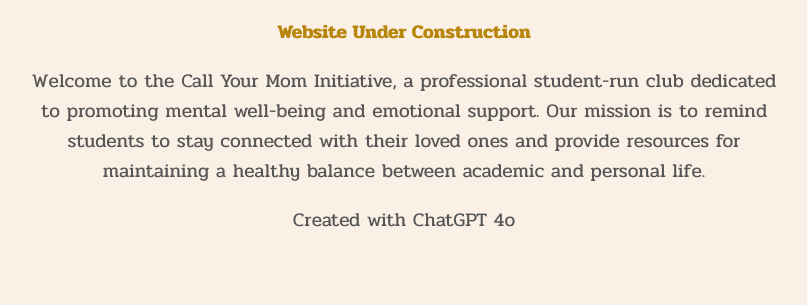
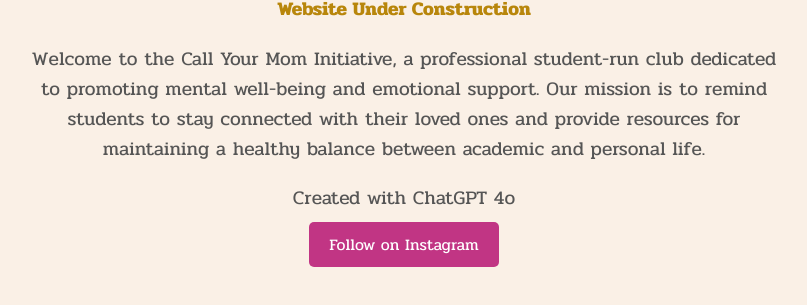
Before and after one commit to protoconal/cymi-web, a plain HTML site: page index.html in a window 1280 px wide. Shown: the part 325-630 px from the top of the page, without its empty margins (236-1043 px from the left). Drawn offline with Linux system fonts and the light colour scheme.

Commit message:
Update index.html

```diff
--- a/index.html
+++ b/index.html
@@ -41,6 +41,21 @@
             color: #B8860B; /* Dark yellow font */
             font-weight: bold;
         }
+        .instagram-button {
+            display: inline-block;
+            padding: 10px 20px;
+            color: #fff;
+            background-color: #c13584; /* Instagram color */
+            border: none;
+            border-radius: 5px;
+            text-decoration: none;
+            font-size: 16px;
+            text-align: center;
+            transition: background-color 0.3s ease;
+        }
+        .instagram-button:hover {
+            background-color: #e1306c; /* Slightly darker Instagram color */
+        }
     </style>
 </head>
 <body>
@@ -48,5 +63,8 @@
     <p class="construction-note">Website Under Construction</p>
     <p>Welcome to the Call Your Mom Initiative, a professional student-run club dedicated to promoting mental well-being and emotional support. Our mission is to remind students to stay connected with their loved ones and provide resources for maintaining a healthy balance between academic and personal life.</p>
     <p>Created with ChatGPT 4o</p>
+    <a href="https://www.instagram.com/cyminitiative" class="instagram-button" target="_blank" rel="noopener noreferrer">
+        Follow on Instagram
+    </a>
 </body>
 </html>
```
